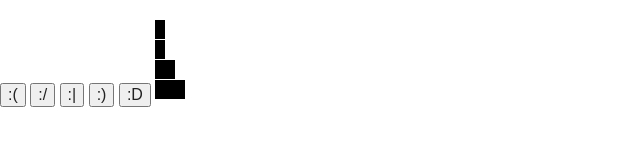
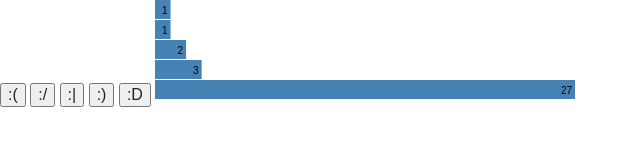
Before and after one commit to KNCphDev/cphdev, a website: page happyness/index.html in a window 1280 px wide. Shown: the whole page, without its empty margins (0-640 px from the left). Drawn offline with nearby package versions, Linux system fonts and the light colour scheme; some packages are replaced by stand-ins of ours.

Commit message:
Added bar text

```diff
--- a/happyness/index.html
+++ b/happyness/index.html
@@ -22,6 +22,20 @@
         <script src="http://d3js.org/d3.v3.min.js" charset="utf-8"></script>
         <script src="js/directives/directives.js"></script>
 
+        <style>
+
+            .chart rect {
+                fill: steelblue;
+            }
+
+            .chart text {
+                fill: black;
+                font: 10px sans-serif;
+                text-anchor: end;
+            }
+
+        </style>
+
     </head>
     <body>
         <!-- Add your site or application content here -->
--- a/happyness/js/directives/directives.js
+++ b/happyness/js/directives/directives.js
@@ -12,36 +12,37 @@ happinessDirectives.directive('graphDirective', function() {
                 {"voteValue": 5, "voteCount": 27}
             ];
 
-            var data = votes.slice();
-
             var voteValueFn = function(d) { return d.voteValue; };
             var voteCountFn = function(d) { return d.voteCount; };
 
             var width = 420,
                 barHeight = 20;
 
-            var x = d3.scale.linear()
-                .domain([0, d3.max(data)])
-                .range([0, width]);
+            // code below assume votes is sorted asc on voteCount
+            var maxVoteCount = voteCountFn(votes[votes.length-1]);
+
+            var barWidth = function(d) {
+                return (voteCountFn(d)/maxVoteCount)*width;
+            };
 
             var chart = d3.select(".chart")
                 .attr("width", width)
-                .attr("height", barHeight * data.length);
+                .attr("height", barHeight * votes.length);
 
             var bar = chart.selectAll("g")
-                .data(data)
+                .data(votes)
                 .enter().append("g")
-                .attr("transform", function(d) { return "translate(0," + voteValueFn(d) * barHeight + ")"; });
+                .attr("transform", function(d) { return "translate(0," + (voteValueFn(d)-1) * barHeight + ")"; });
 
             bar.append("rect")
-                .attr("width", function(d) { return voteCountFn(d) * 10; })
+                .attr("width", function(d) { return barWidth(d); })
                 .attr("height", barHeight - 1);
 
-//            bar.append("text")
-//                .attr("x", function(d) { return x(d) - 3; })
-//                .attr("y", barHeight / 2)
-//                .attr("dy", ".35em")
-//                .text(function(d) { return voteValueFn(d); });
+            bar.append("text")
+                .attr("x", function(d) { return barWidth(d) - 3; })
+                .attr("y", barHeight / 2)
+                .attr("dy", ".35em")
+                .text(function(d) { return voteCountFn(d); });
         }
     };
 });
```
